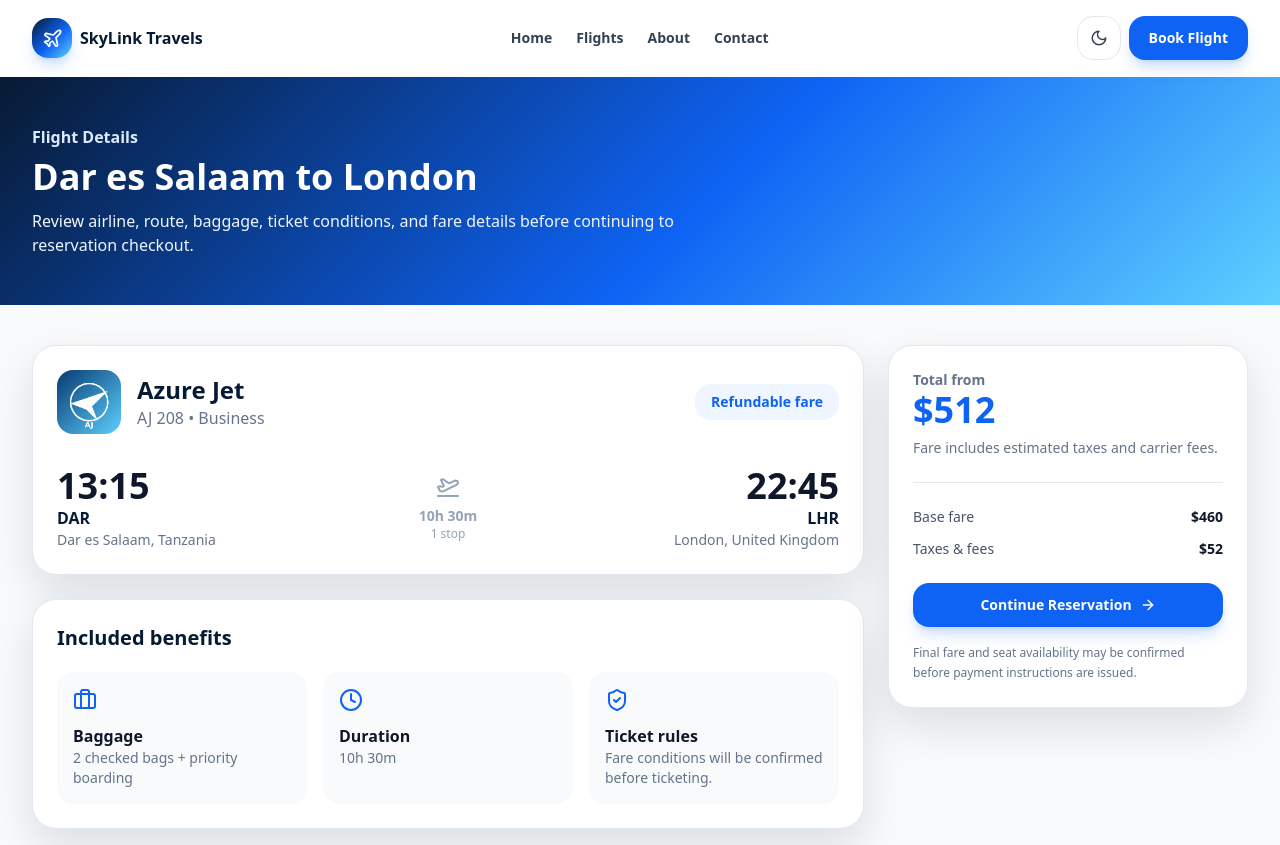
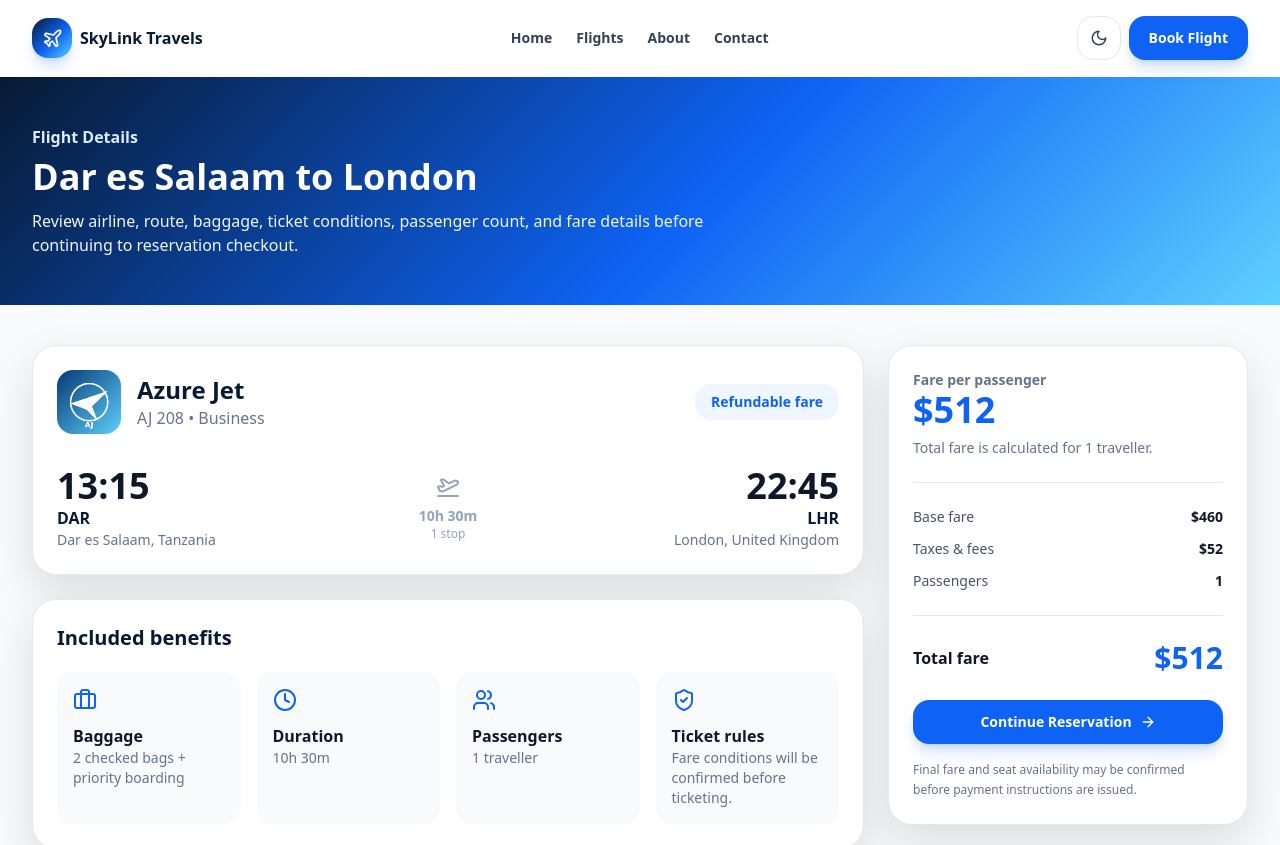
Before and after one commit to brianmichaelu/airline-website, a Next.js app: page /flight/azure-208 in a window 1280 px wide. Shown: the top 845 px of the page. Built offline with nearby package versions, Linux system fonts and the light colour scheme.

Commit message:
Update [id].tsx

```diff
--- a/pages/flight/[id].tsx
+++ b/pages/flight/[id].tsx
@@ -1,11 +1,13 @@
 import { GetStaticPaths, GetStaticProps } from "next";
 import Image from "next/image";
+import { useRouter } from "next/router";
 import {
   ArrowRight,
   Briefcase,
   Clock,
   PlaneTakeoff,
   ShieldCheck,
+  Users,
 } from "lucide-react";
 import Layout from "@/components/Layout";
 import Button from "@/components/ui/Button";
@@ -18,9 +20,40 @@ interface FlightDetailsPageProps {
   flight: Flight;
 }
 
+function getPassengerCount(value: string | string[] | undefined) {
+  if (typeof value === "string") {
+    const parsed = Number(value);
+
+    if (!Number.isNaN(parsed) && parsed > 0) {
+      return parsed;
+    }
+  }
+
+  if (Array.isArray(value)) {
+    const parsed = Number(value[0]);
+
+    if (!Number.isNaN(parsed) && parsed > 0) {
+      return parsed;
+    }
+  }
+
+  return 1;
+}
+
 export default function FlightDetailsPage({ flight }: FlightDetailsPageProps) {
-  const baseFare = flight.price - 52;
-  const taxesAndFees = 52;
+  const router = useRouter();
+
+  const passengers = getPassengerCount(router.query.passengers);
+
+  const taxesAndFeesPerPassenger = 52;
+  const baseFarePerPassenger = Math.max(
+    flight.price - taxesAndFeesPerPassenger,
+    0
+  );
+
+  const baseFareTotal = baseFarePerPassenger * passengers;
+  const taxesAndFeesTotal = taxesAndFeesPerPassenger * passengers;
+  const totalFare = flight.price * passengers;
 
   return (
     <Layout
@@ -36,8 +69,8 @@ export default function FlightDetailsPage({ flight }: FlightDetailsPageProps) {
           </h1>
 
           <p className="mt-3 max-w-2xl text-blue-50">
-            Review airline, route, baggage, ticket conditions, and fare details
-            before continuing to reservation checkout.
+            Review airline, route, baggage, ticket conditions, passenger count,
+            and fare details before continuing to reservation checkout.
           </p>
         </div>
       </section>
@@ -121,7 +154,7 @@ export default function FlightDetailsPage({ flight }: FlightDetailsPageProps) {
                 Included benefits
               </h2>
 
-              <div className="mt-5 grid gap-4 sm:grid-cols-3">
+              <div className="mt-5 grid gap-4 sm:grid-cols-4">
                 <div className="rounded-2xl bg-slate-50 p-4 dark:bg-white/10">
                   <Briefcase className="mb-3 text-ocean" />
                   <p className="font-bold text-slate-900 dark:text-white">
@@ -143,6 +176,16 @@ export default function FlightDetailsPage({ flight }: FlightDetailsPageProps) {
                 </div>
 
                 <div className="rounded-2xl bg-slate-50 p-4 dark:bg-white/10">
+                  <Users className="mb-3 text-ocean" />
+                  <p className="font-bold text-slate-900 dark:text-white">
+                    Passengers
+                  </p>
+                  <p className="text-sm text-slate-500 dark:text-slate-400">
+                    {passengers} {passengers === 1 ? "traveller" : "travellers"}
+                  </p>
+                </div>
+
+                <div className="rounded-2xl bg-slate-50 p-4 dark:bg-white/10">
                   <ShieldCheck className="mb-3 text-ocean" />
                   <p className="font-bold text-slate-900 dark:text-white">
                     Ticket rules
@@ -157,7 +200,7 @@ export default function FlightDetailsPage({ flight }: FlightDetailsPageProps) {
 
           <Card className="h-fit p-6">
             <p className="text-sm font-semibold text-slate-500 dark:text-slate-400">
-              Total from
+              Fare per passenger
             </p>
 
             <p className="text-4xl font-black text-ocean">
@@ -165,7 +208,8 @@ export default function FlightDetailsPage({ flight }: FlightDetailsPageProps) {
             </p>
 
             <p className="mt-2 text-sm text-slate-500 dark:text-slate-400">
-              Fare includes estimated taxes and carrier fees.
+              Total fare is calculated for {passengers}{" "}
+              {passengers === 1 ? "traveller" : "travellers"}.
             </p>
 
             <div className="my-6 h-px bg-slate-200 dark:bg-white/10" />
@@ -174,19 +218,41 @@ export default function FlightDetailsPage({ flight }: FlightDetailsPageProps) {
               <div className="flex justify-between gap-4">
                 <span>Base fare</span>
                 <strong className="text-slate-900 dark:text-white">
-                  {formatMoney(baseFare, flight.currency)}
+                  {formatMoney(baseFareTotal, flight.currency)}
                 </strong>
               </div>
 
               <div className="flex justify-between gap-4">
                 <span>Taxes & fees</span>
                 <strong className="text-slate-900 dark:text-white">
-                  {formatMoney(taxesAndFees, flight.currency)}
+                  {formatMoney(taxesAndFeesTotal, flight.currency)}
+                </strong>
+              </div>
+
+              <div className="flex justify-between gap-4">
+                <span>Passengers</span>
+                <strong className="text-slate-900 dark:text-white">
+                  {passengers}
                 </strong>
               </div>
             </div>
 
-            <Button href={`/checkout?flight=${flight.id}`} className="mt-6 w-full">
+            <div className="my-6 h-px bg-slate-200 dark:bg-white/10" />
+
+            <div className="flex items-center justify-between gap-4">
+              <span className="font-black text-slate-900 dark:text-white">
+                Total fare
+              </span>
+
+              <span className="text-3xl font-black text-ocean">
+                {formatMoney(totalFare, flight.currency)}
+              </span>
+            </div>
+
+            <Button
+              href={`/checkout?flight=${flight.id}&passengers=${passengers}`}
+              className="mt-6 w-full"
+            >
               Continue Reservation
               <ArrowRight size={16} />
             </Button>
```
